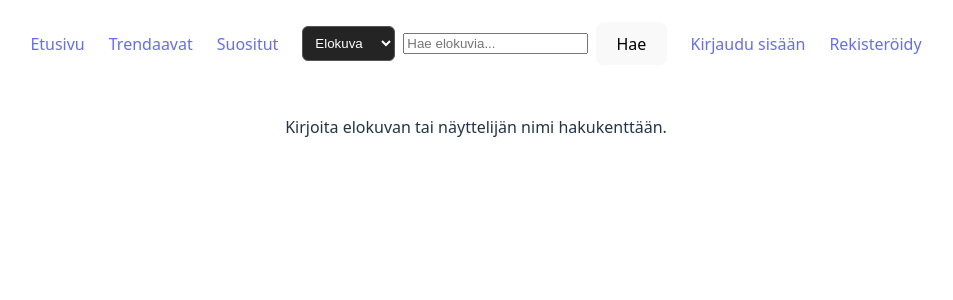
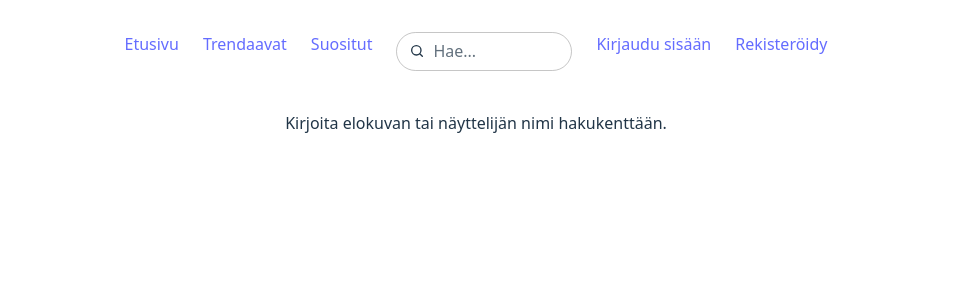
Before and after one commit to SPO15WebProject/SPO_15_Web_Project, a React (Vite) app: page /search in a window 1280 px wide. Shown: the top 300 px of the page, without its empty margins (164-1117 px from the left). Built offline with nearby package versions, Linux system fonts and the light colour scheme.

Commit message:
SearchBar popout + css cleanup

```diff
--- a/src/App.css
+++ b/src/App.css
@@ -1,4 +1,3 @@
-
 #root {
   max-width: 1280px;
   margin: 0 auto;
@@ -142,24 +141,6 @@
   }
 }
 
-/* Navigaatio */
-.navbar {
-  display: flex;
-  justify-content: center;
-  gap: 1.5rem;
-  padding-bottom: 1.5rem;
-}
-
-.navbar a.active {
-  text-decoration: underline;
-}
-
-/* Säilytetään mustien elokuvakorttien teksti vaaleana myös linkkeinä. */
-.movie-card,
-.movie-card:hover {
-  color: #fff;
-  text-decoration: none;
-}
 
 /* Elokuvan tarkastelusivun juliste */
 .movie-details-poster {
@@ -180,86 +161,6 @@
   object-fit: contain;
 }
 
-/* Hakukentän elokuvaehdotukset */
-.search-suggestions {
-  position: absolute;
-  top: 100%;
-  left: 0;
-  width: 100%;
-  z-index: 1000;
-  background: #242424;
-  border: 1px solid #555;
-  border-radius: 6px;
-  max-height: 350px;
-  overflow-y: auto;
-}
-
-/* Yksittäinen elokuvaehdotus */
-.search-suggestion {
-  display: flex;
-  align-items: center;
-  gap: 10px;
-  width: 100%;
-  padding: 8px;
-  border: none;
-  background: transparent;
-  color: white;
-  text-align: left;
-  cursor: pointer;
-}
-
-/* Ehdotuksen korostus */
-.search-suggestion:hover,
-.search-suggestion:focus-visible {
-  background: #444;
-}
-
-/* Ehdotuksen pieni juliste */
-.search-suggestion img {
-  width: 35px;
-  height: 52px;
-  object-fit: cover;
-}
-
-/* Ehdotuksen julkaisuvuosi */
-.search-suggestion small {
-  color: #bbb;
-}
-
-/* Navigoinnin asettelu puhelimella */
-@media (max-width: 37.5rem) {
-  .navbar {
-    flex-wrap: wrap;
-    justify-content: center;
-    align-items: center;
-    column-gap: 1rem;
-    row-gap: 0.75rem;
-  }
-
-  /* Hakukenttä omalle rivilleen */
-  .navbar-search {
-    display: flex;
-    justify-content: center;
-    align-items: center;
-    gap: 0.5rem;
-    flex-basis: 100%;
-    min-width: 0;
-  }
-
-  /* Hakukenttä ja genrevalikko mukautuvat näytön leveyteen */
-  .navbar-search input,
-  .navbar-search .genre-select {
-    width: 100%;
-    min-width: 0;
-    max-width: 240px;
-    box-sizing: border-box;
-  }
-
-  /* Hakupainike pysyy hakukentän vieressä */
-  .navbar-search button {
-    flex-shrink: 0;
-  }
-}
 
 /* Placeholder elokuville, joilla ei ole julistekuvaa */
 .movie-placeholder {
@@ -277,23 +178,6 @@
   padding: 1rem;
 }
 
-/* Hakutavan valintavalikot */
-.search-type-select,
-.genre-select {
-  padding: 0.5rem;
-  border: 1px solid #555;
-  border-radius: 6px;
-  background-color: #242424;
-  color: white;
-  cursor: pointer;
-}
-
-/* Hakukentän osat vierekkäin */
-.navbar-search {
-  display: flex;
-  align-items: center;
-  gap: 0.5rem;
-}
 
 /* Näytä lisää -painike */
 .load-more-button {
--- /dev/null
+++ b/src/components/MovieCard/MovieCard.css
@@ -0,0 +1,5 @@
+.movie-card,
+.movie-card:hover {
+  color: #fff;
+  text-decoration: none;
+}
--- a/src/components/MovieCard/MovieCard.jsx
+++ b/src/components/MovieCard/MovieCard.jsx
@@ -1,4 +1,5 @@
 import { Link } from 'react-router-dom'
+import './MovieCard.css'
 
 // Komponentti, joka näyttää yhden elokuvan tiedot korttina.
 // movie sisältää backendin kautta TMDB:stä haetut elokuvatiedot.
--- /dev/null
+++ b/src/components/Navbar/Navbar.css
@@ -0,0 +1,23 @@
+
+.navbar {
+  display: flex;
+  justify-content: center;
+  gap: 1.5rem;
+  padding-bottom: 1.5rem;
+}
+
+.navbar a.active {
+  text-decoration: underline;
+}
+
+/* Navigoinnin asettelu puhelimella */
+@media (max-width: 37.5rem) {
+  .navbar {
+    flex-wrap: wrap;
+    justify-content: center;
+    align-items: center;
+    column-gap: 1rem;
+    row-gap: 0.75rem;
+  }
+
+}
--- a/src/components/Navbar/Navbar.jsx
+++ b/src/components/Navbar/Navbar.jsx
@@ -2,6 +2,7 @@
 import axios from 'axios'
 import { NavLink } from 'react-router-dom'
 import SearchBar from '../SearchBar/SearchBar.jsx'
+import './Navbar.css'
 
 function Navbar() {
 
--- /dev/null
+++ b/src/components/SearchBar/SearchBar.css
@@ -0,0 +1,209 @@
+/* Hakukomponentin juuri: popup kiinnittyy tähän. */
+.search-bar {
+  position: relative;
+  display: inline-block;
+}
+
+/* Suljettu tila: tiivis hakukenttä. */
+.search-trigger {
+  display: inline-flex;
+  align-items: center;
+  gap: 0.5rem;
+  width: 11rem;
+  padding: 0.4rem 0.75rem;
+  border: 1px solid rgba(128, 128, 128, 0.45);
+  border-radius: 999px;
+  background: transparent;
+  color: inherit;
+  font: inherit;
+  text-align: left;
+  cursor: text;
+}
+
+.search-trigger span {
+  flex: 1;
+  min-width: 0;
+  overflow: hidden;
+  text-overflow: ellipsis;
+  white-space: nowrap;
+  opacity: 0.7;
+}
+
+.search-trigger:hover,
+.search-trigger[aria-expanded='true'] {
+  border-color: currentColor;
+}
+
+/* Avoin tila: popup hakukentän alla. */
+.search-popup {
+  position: absolute;
+  top: calc(100% + 0.5rem);
+  left: 0;
+  z-index: 100;
+  box-sizing: border-box;
+  width: min(26rem, 92vw);
+  padding: 0.75rem;
+  border: 1px solid rgba(128, 128, 128, 0.4);
+  border-radius: 12px;
+  background: var(--background-color);
+  color: #f2f2f2;
+  box-shadow: 0 12px 32px rgba(0, 0, 0, 0.45);
+  animation: search-popup-in 120ms ease-out;
+}
+
+@keyframes search-popup-in {
+  from {
+    opacity: 0;
+    transform: translateY(-4px);
+  }
+  to {
+    opacity: 1;
+    transform: none;
+  }
+}
+
+.search-form {
+  display: flex;
+  gap: 0.5rem;
+}
+
+.search-form input,
+.search-form select,
+.search-form button {
+  padding: 0.5rem 0.65rem;
+  border: 1px solid rgba(128, 128, 128, 0.5);
+  border-radius: 8px;
+  background: #121217;
+  color: inherit;
+  font: inherit;
+}
+
+.search-form input,
+.search-form .genre-select {
+  flex: 1;
+  min-width: 0;
+}
+
+.search-form .search-submit {
+  cursor: pointer;
+  background: #e8e8ee;
+  color: #121217;
+  border-color: transparent;
+  font-weight: 600;
+}
+
+/* Ehdotukset julisteineen. */
+.search-suggestions {
+  margin: 0.75rem 0 0;
+  padding: 0;
+  list-style: none;
+}
+
+.search-suggestion {
+  display: flex;
+  align-items: center;
+  gap: 0.75rem;
+  width: 100%;
+  padding: 0.4rem;
+  border: 0;
+  border-radius: 8px;
+  background: transparent;
+  color: inherit;
+  font: inherit;
+  text-align: left;
+  cursor: pointer;
+}
+
+.search-suggestion:hover,
+.search-suggestion:focus-visible {
+  background: rgba(255, 255, 255, 0.08);
+}
+
+.search-suggestion img,
+.search-suggestion-placeholder {
+  flex: none;
+  width: 46px;
+  height: 69px; /* 2:3 elokuvajulisteen suhde */
+  border-radius: 4px;
+  object-fit: cover;
+}
+
+.search-suggestion-placeholder {
+  display: grid;
+  place-items: center;
+  background: rgba(255, 255, 255, 0.1);
+  opacity: 0.6;
+}
+
+.search-suggestion-text {
+  display: flex;
+  flex-direction: column;
+  gap: 0.15rem;
+  min-width: 0;
+}
+
+.search-suggestion-text strong {
+  font-weight: 600;
+}
+
+.search-suggestion-text small {
+  opacity: 0.7;
+}
+
+/* Puhelin: popup ankkuroidaan koko navigaation leveyteen,
+   jotta se ei voi valua näytön reunan yli. */
+@media (max-width: 37.5rem) {
+  .navbar {
+    position: relative;
+  }
+
+  .search-bar {
+    position: static;
+    flex: 1 1 100%;
+  }
+
+  .search-trigger {
+    display: flex;
+    width: 100%;
+    max-width: 20rem;
+    margin: 0 auto;
+  }
+
+  .search-popup {
+    left: 0;
+    right: 0;
+    width: auto;
+    top: calc(100% - 0.5rem);
+  }
+
+  .search-form {
+    flex-wrap: wrap;
+  }
+
+  .search-form .search-type-select {
+    flex: 1 1 100%;
+  }
+
+  /* 16 px estää iOS:n automaattisen zoomauksen kenttään kirjoitettaessa. */
+  .search-form input,
+  .search-form select {
+    font-size: 16px;
+  }
+}
+
+@media (prefers-reduced-motion: reduce) {
+  .search-popup {
+    animation: none;
+  }
+}
+
+
+.search-type-select,
+.genre-select {
+  padding: 0.5rem;
+  border: 1px solid #555;
+  border-radius: 6px;
+  background-color: #242424;
+  color: white;
+  cursor: pointer;
+}
--- a/src/components/SearchBar/SearchBar.jsx
+++ b/src/components/SearchBar/SearchBar.jsx
@@ -1,8 +1,12 @@
 import { useEffect, useRef, useState } from 'react'
 import axios from 'axios'
 import { useNavigate } from 'react-router-dom'
+import './SearchBar.css'
 
 function SearchBar() {
+  // Onko hakupopup auki.
+  const [isOpen, setIsOpen] = useState(false)
+
   // Käyttäjän kirjoittama hakuteksti.
   const [searchText, setSearchText] = useState('')
 
@@ -15,12 +19,22 @@ function SearchBar() {
 
   // Elokuvahaun automaattiset ehdotukset.
   const [suggestions, setSuggestions] = useState([])
-  const [showSuggestions, setShowSuggestions] = useState(false)
 
   const navigate = useNavigate()
 
-  // Viittaus hakulomakkeeseen ulkopuolisten klikkausten tunnistamista varten.
+  // Viittaukset: koko hakukomponentti (ulkopuolisten klikkausten tunnistus)
+  // ja tekstikenttä (fokus popupin avautuessa).
   const searchRef = useRef(null)
+  const inputRef = useRef(null)
+
+  // Siirretään fokus kenttään, kun popup aukeaa.
+  useEffect(() => {
+    if (!isOpen) return
+
+    if (searchType === 'genre') return
+
+    inputRef.current?.focus()
+  }, [isOpen, searchType])
 
   // Haetaan genrelista, kun käyttäjä valitsee genrehaun.
   useEffect(() => {
@@ -35,14 +49,10 @@ function SearchBar() {
         })
 
         if (!controller.signal.aborted) {
-          setGenres(
-            Array.isArray(response.data)
-              ? response.data
-              : []
-          )
+          setGenres(Array.isArray(response.data) ? response.data : [])
         }
       } catch (error) {
-        if (!controller.signal.aborted) {
+        if (!axios.isCancel(error) && !controller.signal.aborted) {
           console.error('Genrejen lataus epäonnistui:', error)
         }
       }
@@ -53,35 +63,43 @@ function SearchBar() {
     return () => controller.abort()
   }, [searchType])
 
-  // Suljetaan ehdotukset, kun klikataan hakulomakkeen ulkopuolelle.
+  // Suljetaan popup, kun klikataan sen ulkopuolelle tai painetaan Escape.
   useEffect(() => {
+    if (!isOpen) return
+
     const handleClickOutside = (event) => {
       if (
         searchRef.current &&
         !searchRef.current.contains(event.target)
       ) {
-        setShowSuggestions(false)
+        setIsOpen(false)
+      }
+    }
+
+    const handleEscape = (event) => {
+      if (event.key === 'Escape') {
+        setIsOpen(false)
       }
     }
 
     document.addEventListener('mousedown', handleClickOutside)
+    document.addEventListener('keydown', handleEscape)
 
     return () => {
       document.removeEventListener('mousedown', handleClickOutside)
+      document.removeEventListener('keydown', handleEscape)
     }
-  }, [])
+  }, [isOpen])
 
   // Haetaan automaattisia ehdotuksia vain elokuvahaussa.
   useEffect(() => {
     const query = searchText.trim()
 
-    // Näyttelijä- ja genrehaussa ei käytetä elokuvien nimiehdotuksia.
     if (searchType !== 'movie' || query.length < 2) {
       setSuggestions([])
       return
     }
 
-    // Mahdollistaa API-pyynnön peruuttamisen.
     const controller = new AbortController()
 
     // Odotetaan hetki ennen API-kutsua.
@@ -93,7 +111,6 @@ function SearchBar() {
         )
 
         if (!controller.signal.aborted) {
-          // Hakutulokset löytyvät results-kentästä.
           setSuggestions(
             Array.isArray(response.data.results)
               ? response.data.results.slice(0, 5)
@@ -102,10 +119,7 @@ function SearchBar() {
         }
       } catch (error) {
         if (!axios.isCancel(error) && !controller.signal.aborted) {
-          console.error(
-            'Hakuehdotusten lataus epäonnistui:',
-            error
-          )
+          console.error('Hakuehdotusten lataus epäonnistui:', error)
           setSuggestions([])
         }
       }
@@ -123,7 +137,6 @@ function SearchBar() {
     setSearchText('')
     setSelectedGenre('')
     setSuggestions([])
-    setShowSuggestions(false)
   }
 
   // Siirrytään hakutulossivulle valitulla hakutavalla.
@@ -132,14 +145,13 @@ function SearchBar() {
 
     const params = new URLSearchParams()
 
-    // Genrehaussa käytetään valitun genren tunnistetta.
     if (searchType === 'genre') {
       if (!selectedGenre) return
 
       params.set('type', 'genre')
       params.set('genre', selectedGenre)
 
-      // Lisätään genren nimi hakutulossivun otsikkoa varten.
+      // Genren nimi hakutulossivun otsikkoa varten.
       const genre = genres.find(
         genre => String(genre.id) === selectedGenre
       )
@@ -147,7 +159,6 @@ function SearchBar() {
       if (genre) {
         params.set('query', genre.name)
       }
-
     } else {
       const query = searchText.trim()
 
@@ -160,33 +171,61 @@ function SearchBar() {
       }
     }
 
-    setShowSuggestions(false)
-
+    setIsOpen(false)
     navigate(`/search?${params.toString()}`)
   }
 
   // Avataan elokuva hakuehdotuksesta.
   const handleSuggestionClick = (movie) => {
-    setShowSuggestions(false)
-    setSearchText(movie.title)
+    setIsOpen(false)
+    setSearchText('')
+    setSuggestions([])
 
     navigate(`/movies/${movie.id}`, {
       state: { movie }
     })
   }
 
+  // Tiivistetyn kentän teksti: näyttää viimeisimmän hakusanan, jos sellainen on.
+  const triggerLabel = searchText.trim() || 'Hae...'
+
   return (
-    /* Hakulomake */
-    <form
-      ref={searchRef}
-      onSubmit={handleSearch}
-      className="navbar-search"
-      style={{
-        transform: 'translateY(-10px)',
-        position: 'relative'
-      }}
+    <div ref={searchRef} className="search-bar">
+
+      {/* Suljettu tila: pieni hakukenttä, joka avaa popupin. */}
+      <button
+        type="button"
+        className="search-trigger"
+        onClick={() => setIsOpen(true)}
+        aria-haspopup="dialog"
+        aria-expanded={isOpen}
+        aria-label="Avaa haku"
       >
-      {/* Valitaan elokuva-, näyttelijä- tai genrehaku. */}
+        <svg
+          viewBox="0 0 24 24"
+          width="16"
+          height="16"
+          aria-hidden="true"
+          fill="none"
+          stroke="currentColor"
+          strokeWidth="2"
+          strokeLinecap="round"
+        >
+          <circle cx="11" cy="11" r="7" />
+          <path d="M20 20l-3.5-3.5" />
+        </svg>
+        <span>{triggerLabel}</span>
+      </button>
+
+      {/* Avoin tila: hakutavan valinta, kenttä, painike ja ehdotukset. */}
+      {isOpen && (
+        <div
+          className="search-popup"
+          role="dialog"
+          aria-label="Haku"
+        >
+          <form onSubmit={handleSearch} className="search-form">
+
             <select
               value={searchType}
               onChange={handleSearchTypeChange}
@@ -198,7 +237,7 @@ function SearchBar() {
               <option value="genre">Genre</option>
             </select>
 
-      {/* Genrehaussa näytetään genrevalikko, muuten hakutekstikenttä. */}
+            {/* Genrehaussa genrevalikko, muuten hakutekstikenttä. */}
             {searchType === 'genre' ? (
               <select
                 value={selectedGenre}
@@ -217,13 +256,10 @@ function SearchBar() {
               </select>
             ) : (
               <input
+                ref={inputRef}
                 type="search"
                 value={searchText}
-          onChange={(event) => {
-            setSearchText(event.target.value)
-            setShowSuggestions(true)
-          }}
-          onFocus={() => setShowSuggestions(true)}
+                onChange={(event) => setSearchText(event.target.value)}
                 placeholder={
                   searchType === 'actor'
                     ? 'Hae näyttelijää...'
@@ -238,43 +274,59 @@ function SearchBar() {
               />
             )}
 
-      <button type="submit">Hae</button>
+            <button type="submit" className="search-submit">
+              Hae
+            </button>
+          </form>
 
-      {/* Elokuvahaun automaattiset ehdotukset */}
-      {searchType === 'movie' &&
-        showSuggestions &&
-        suggestions.length > 0 && (
-          <div className="search-suggestions">
+          {/* Elokuvahaun automaattiset ehdotukset julisteineen. */}
+          {searchType === 'movie' && suggestions.length > 0 && (
+            <ul className="search-suggestions">
               {suggestions.map((movie) => (
+                <li key={movie.id}>
                   <button
-                key={movie.id}
                     type="button"
                     className="search-suggestion"
                     onClick={() => handleSuggestionClick(movie)}
                   >
-                {/* Elokuvan pieni juliste */}
-                {movie.poster_path && (
+                    {/* Juliste tai samankokoinen placeholder. */}
+                    {movie.poster_path ? (
                       <img
                         src={`https://image.tmdb.org/t/p/w92${movie.poster_path}`}
+                        srcSet={`https://image.tmdb.org/t/p/w92${movie.poster_path} 1x, https://image.tmdb.org/t/p/w185${movie.poster_path} 2x`}
                         alt=""
+                        width="46"
+                        height="69"
+                        loading="lazy"
                       />
+                    ) : (
+                      <span
+                        className="search-suggestion-placeholder"
+                        aria-hidden="true"
+                      >
+                        ?
+                      </span>
                     )}
 
-                {/* Elokuvan nimi ja julkaisuvuosi */}
-                <span>
-                  {movie.title}
+                    {/* Nimi, vuosi ja arvosana. */}
+                    <span className="search-suggestion-text">
+                      <strong>{movie.title}</strong>
 
-                  {movie.release_date && (
                       <small>
-                      {' '}({movie.release_date.slice(0, 4)})
+                        {movie.release_date?.slice(0, 4) || 'Ei tiedossa'}
+                        {typeof movie.vote_average === 'number' &&
+                          movie.vote_average > 0 &&
+                          ` • ★ ${movie.vote_average.toFixed(1)}`}
                       </small>
-                  )}
                     </span>
                   </button>
+                </li>
               ))}
+            </ul>
+          )}
         </div>
       )}
-    </form>
+    </div>
   )
 }
 
--- a/src/index.css
+++ b/src/index.css
@@ -2,10 +2,10 @@
   font-family: system-ui, Avenir, Helvetica, Arial, sans-serif;
   line-height: 1.5;
   font-weight: 400;
-
+  --background-color: #242424;
   color-scheme: light dark;
   color: rgba(255, 255, 255, 0.87);
-  background-color: #242424;
+  background-color: var(--background-color);
 
   font-synthesis: none;
   text-rendering: optimizeLegibility;
```
Lines whose indentation alone changed are shown as unchanged.
